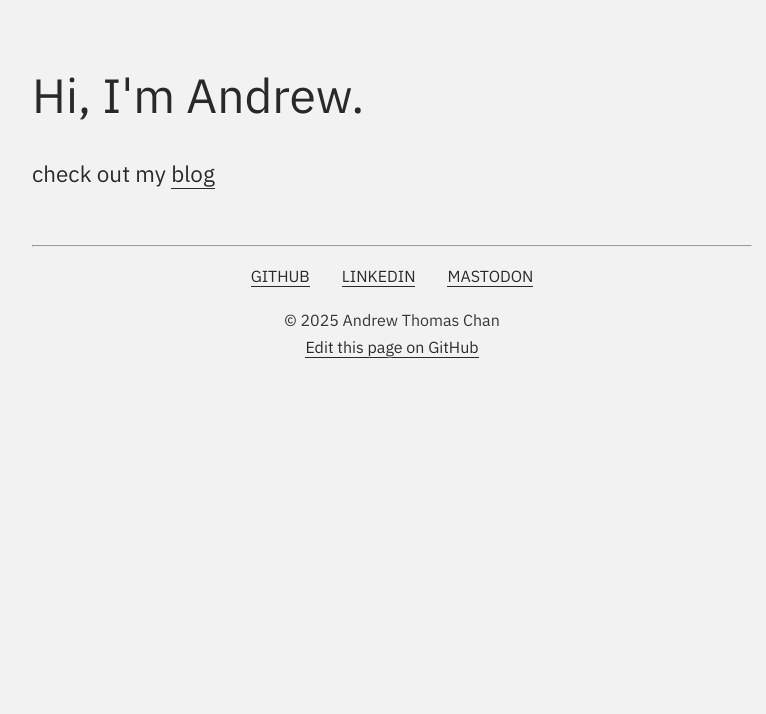
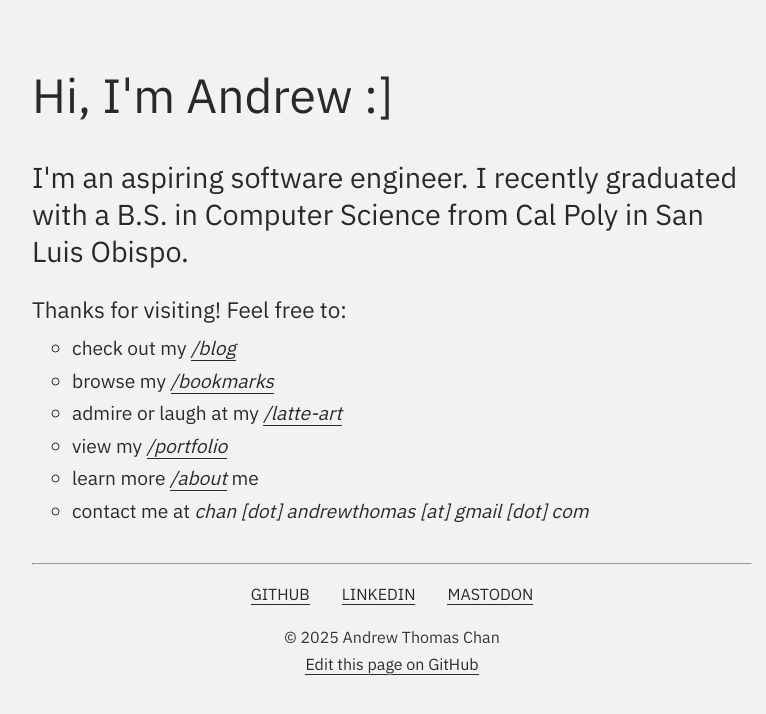
Before and after one commit to andrewtchan/andrewtchan.github.io, an Eleventy site: page index.html in a window 1280 px wide. Shown: the whole page, without its empty margins (248-1014 px from the left). Built offline with nearby package versions, Linux system fonts and the light colour scheme; Eleventy itself is replaced by a stand-in of ours; files that its build step writes are made by us from their sources.

Commit message:
feat: home page content + links

```diff
--- a/assets/css/base.css
+++ b/assets/css/base.css
@@ -15,7 +15,7 @@ body {
   max-width: 720px;
 }
 li {
-  list-style-type: circle;
+  list-style-type: none;
 }
 a {
   border-bottom: 1px solid #292929;
@@ -61,14 +61,25 @@ footer ul {
 footer li {
   text-transform: uppercase;
   margin-right: 2rem;
-  list-style-type: none;
 }
 footer li:last-child {
   margin-right: 0;
 }
 
-.intro {
+.intro h1 {
   font-size: 3rem;
+}
+.intro h3 {
+  margin-bottom: 0.5rem;
+}
+.intro ul {
+  margin: 0;
+}
+.intro li {
+  list-style-type: circle;
+}
+.intro a, span {
+  font-style: italic;
 }
 
 @media only screen and (max-width: 64em) {
--- a/index.html
+++ b/index.html
@@ -2,9 +2,31 @@
 layout: base.html
 ---
 
-<header>
+<!-- <header>
   <h1 class="intro">Hi, I'm Andrew.</h1>
-</header>
-<main>
-  <h3>check out my <a href="/blog">blog</a></h3>
+</header> -->
+<main class="intro">
+  <h1 >Hi, I'm Andrew :]</h1>
+  <h2>I'm an aspiring software engineer. I recently graduated with a B.S. in Computer Science from Cal Poly in San Luis Obispo.</h2>
+  <h3>Thanks for visiting! Feel free to:</h3>
+  <ul>
+    <li>
+      check out my <a href="/blog/">/blog</a>
+    </li>
+    <li>
+      browse my <a href="/bookmarks/">/bookmarks</a>
+    </li>
+    <li>
+      admire or laugh at my <a href="/latte-art/">/latte-art</a>
+    </li>
+    <li>
+      view my <a href="/portfolio/">/portfolio</a>
+    </li>
+    <li>
+      learn more <a href="/about/">/about</a> me
+    </li>
+    <li>
+      contact me at <span>chan [dot] andrewthomas [at] gmail [dot] com</span>
+    </li>
+  </ul>
 </main>
```
